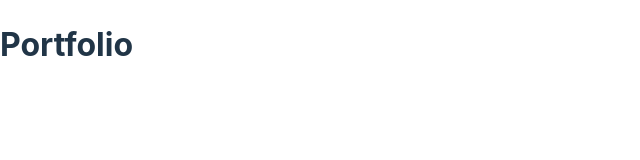
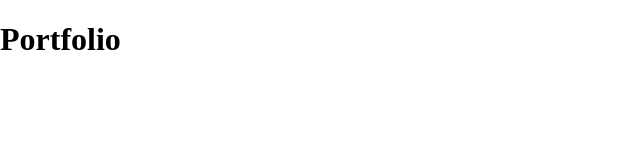
Before and after one commit to ivettepinto7/portfolio, a React (Vite) app: page / in a window 1280 px wide. Shown: the top 160 px of the page, without its empty margins (0-640 px from the left). Built offline with nearby package versions, Linux system fonts and the light colour scheme.

Commit message:
Modify: portfolio typography & photo

```diff
--- a/src/index.css
+++ b/src/index.css
@@ -1,40 +1,4 @@
-:root {
-  font-family: Inter, system-ui, Avenir, Helvetica, Arial, sans-serif;
-  line-height: 1.5;
-  font-weight: 400;
-
-  color-scheme: light dark;
-  color: rgba(255, 255, 255, 0.87);
-  background-color: #242424;
-
-  font-synthesis: none;
-  text-rendering: optimizeLegibility;
-  -webkit-font-smoothing: antialiased;
-  -moz-osx-font-smoothing: grayscale;
-  -webkit-text-size-adjust: 100%;
-}
-
-a {
-  font-weight: 500;
-  color: #646cff;
-  text-decoration: inherit;
-}
-
 body {
   margin: 0;
-  min-width: 320px;
-  min-height: 100vh;
+  padding: 0;
 }
-
-@media (prefers-color-scheme: light) {
-  :root {
-    color: #213547;
-    background-color: #ffffff;
-  }
-  a:hover {
-    color: #747bff;
-  }
-  button {
-    background-color: #f9f9f9;
-  }
-}
```
Also changed, not shown: src/assets/portfolio-photo.jpg (added).
